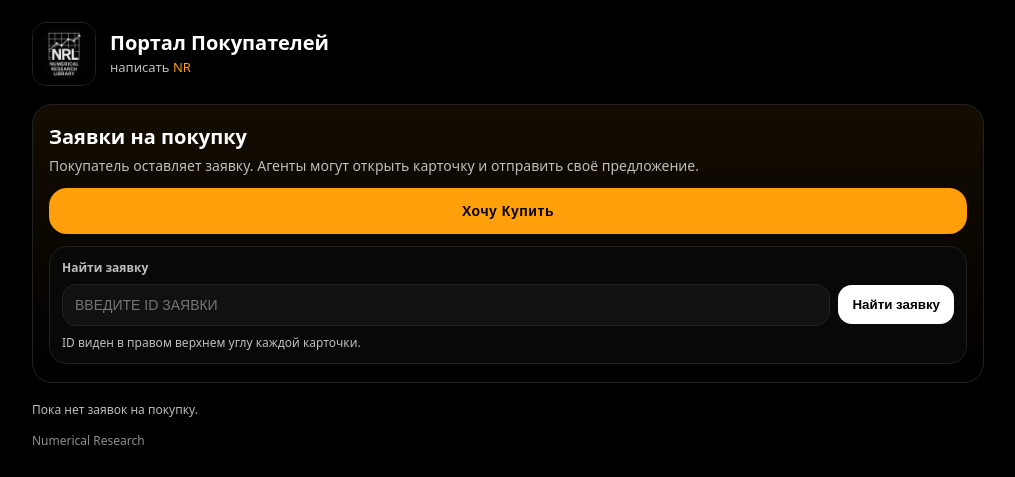
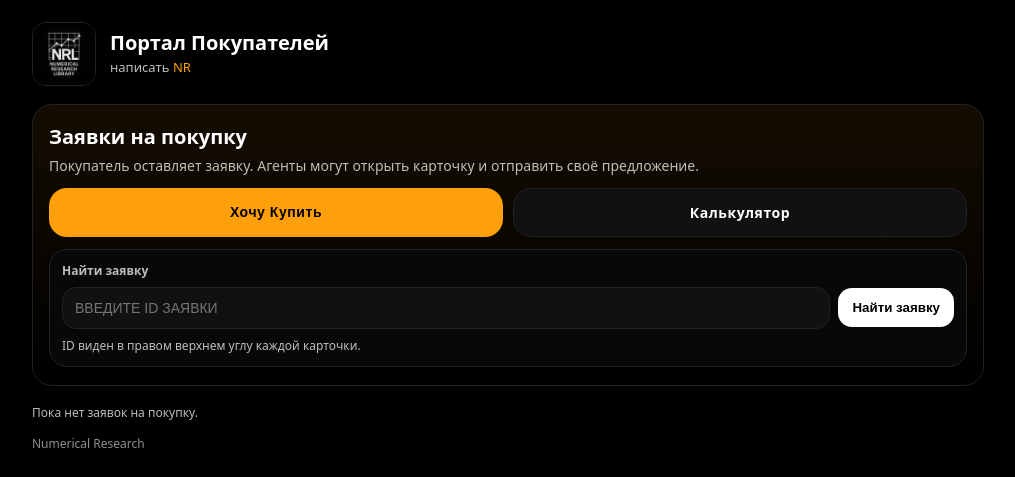
Before and after one commit to DIF-dk2024/nr-portal, a Flask app: page / in a window 1280 px wide. Shown: the top 477 px of the page, without its empty margins (132-1147 px from the left). Run offline with Flask 3, Linux system fonts and the light colour scheme.

Commit message:
Add files via upload

```diff
--- a/templates/index.html
+++ b/templates/index.html
@@ -31,8 +31,10 @@
     .hero p{margin:0;color:var(--muted);font-size:14px;line-height:1.4}
 
     .btnrow{display:flex;gap:10px;margin:12px 0 0;}
-    .btn{width:100%;border:1px solid var(--border);border-radius:18px;padding:14px 16px;font-weight:900;letter-spacing:0.04em;font-size:14px;cursor:pointer;background:#111;color:#fff;}
+    .btn{flex:1;width:100%;border:1px solid var(--border);border-radius:18px;padding:14px 16px;font-weight:900;letter-spacing:0.04em;font-size:14px;cursor:pointer;background:#111;color:#fff;text-align:center;text-decoration:none;display:inline-flex;align-items:center;justify-content:center;}
     .btn.primary{background:var(--accent);color:#000;border-color:transparent;}
+    .btn.secondary{background:#111;color:#fff;border-color:var(--border);}
+    @media(max-width:560px){.btnrow{grid-template-columns:1fr;flex-direction:column;}}
     .find-box{margin-top:12px;background:#080808;border:1px solid var(--border);border-radius:18px;padding:12px;}
     .find-title{font-size:12px;color:var(--muted);margin:0 0 8px;font-weight:800;}
     .find-form{display:grid;grid-template-columns:1fr auto;gap:8px;align-items:center;}
@@ -109,6 +111,7 @@
       <p>Покупатель оставляет заявку. Агенты могут открыть карточку и отправить своё предложение.</p>
       <div class="btnrow">
         <button class="btn primary" type="button" id="showBuyForm">Хочу Купить</button>
+        <a class="btn secondary" href="https://nr-flat.onrender.com">Калькулятор</a>
       </div>
       <div class="find-box" aria-label="Найти заявку по ID">
         <div class="find-title">Найти заявку</div>
```
